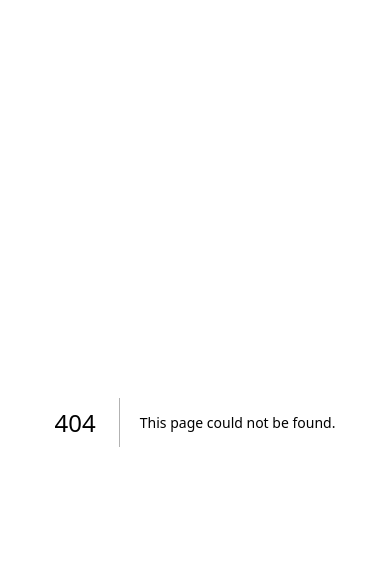
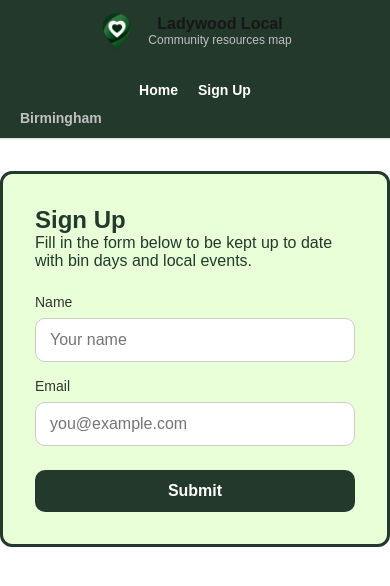
Before and after one commit to fefehacker/Launchpad-Project-Group-10, a Next.js app in the folder ladywood-local/: page /signup in a window 390 px wide. Before the commit this address had no page. Shown: the top 586 px of the page. Built offline with nearby package versions, Linux system fonts and the light colour scheme.

Commit message:
Add signup page, top-header nav, and responsive header styling

```diff
--- a/ladywood-local/app/globals.css
+++ b/ladywood-local/app/globals.css
@@ -18,7 +18,7 @@ body {
 
 body {
   color: var(--foreground);
-  background: var(--background);
+  background: #ffffff;
   font-family: Arial, Helvetica, sans-serif;
   -webkit-font-smoothing: antialiased;
   -moz-osx-font-smoothing: grayscale;
--- a/ladywood-local/app/page.module.css
+++ b/ladywood-local/app/page.module.css
@@ -41,9 +41,43 @@
   flex-direction: row;
 }
 
+.appHeader{
+  display: flex;
+  align-items: center;
+  justify-content: space-between;
+  padding: 12px 20px;
+  border-bottom: 1px solid #e0e0e0;
+  background: #23392C;
+  box-shadow: 0 1px 2px rgba(0, 0, 0, 0.05);
+}
 @media (max-width: 768px) {
   .appMain {
     flex-direction: column-reverse;
+    width: 100%;
+  }
+
+}
+@media (max-width: 600px) {
+  .appHeader {
+    flex-wrap: wrap;
+    row-gap: 12px;
+    justify-content: center;
+    text-align: center;
+  }
+
+  .appHeader > div:first-child {
+    display: flex;
+    flex-direction: column;
+    gap: 12px;
+    width: 100%;
+    align-items: center;
+  }
+
+  .appHeader nav {
+    display: flex;
+    flex-wrap: wrap;
+    justify-content: center;
+    gap: 12px;
     width: 100%;
   }
 }
--- /dev/null
+++ b/ladywood-local/app/signup/page.tsx
@@ -0,0 +1,96 @@
+import Link from 'next/link'
+import styles from '../page.module.css'
+
+export default function SignupPage() {
+  return (
+    <main>
+      <header className={styles.appHeader}>
+        <div style={{ display: 'flex', alignItems: 'center', gap: 32 }}>
+          <div style={{ display: 'flex', alignItems: 'center', gap: 12 }}>
+            <img
+              src="/logo.png"
+              alt="Ladywood Local logo"
+              style={{
+                width: 38,
+                height: 38,
+                borderRadius: '50%',
+                objectFit: 'cover',
+              }}
+            />
+            <div>
+              <div style={{ fontSize: 16, fontWeight: 700 }}>Ladywood Local</div>
+              <div style={{ fontSize: 12, color: '#c1c0c0' }}>
+                Community resources map
+              </div>
+            </div>
+          </div>
+          <nav style={{ display: 'flex', gap: 20, alignItems: 'center' }}>
+            <Link href="/" style={{ color: '#ffffff', textDecoration: 'none', fontSize: 14, fontWeight: 600 }}>
+              Home
+            </Link>
+            <Link href="/signup" style={{ color: '#ffffff', textDecoration: 'none', fontSize: 14, fontWeight: 600 }}>
+              Sign Up
+            </Link>
+          </nav>
+        </div>
+        <div style={{ color: '#c1c0c0', fontSize: 14, fontWeight: 600 }}>
+          Birmingham
+        </div>
+      </header>
+      <section style={{ color: '#23392C', padding: '32px', maxWidth: 520, border: '3px solid #23392C', borderRadius: 12, margin: '32px auto', background: '#E9FFD8' }}>
+        <h1>Sign Up</h1>
+        <p>Fill in the form below to be kept up to date with bin days and local events.</p>
+        <form style={{ display: 'grid', gap: 16, marginTop: 24 }}>
+          <label style={{ display: 'grid', gap: 8, fontSize: 14, color: '#333' }}>
+            Name
+            <input
+              type="text"
+              name="name"
+              placeholder="Your name"
+              style={{
+                backgroundColor: '#ffffff',
+                color: '#333',
+                padding: '12px 14px',
+                borderRadius: 10,
+                border: '1px solid #ccc',
+                fontSize: 16,
+              }}
+            />
+          </label>
+          <label style={{ display: 'grid', gap: 8, fontSize: 14, color: '#333' }}>
+            Email
+            <input
+              type="email"
+              name="email"
+              placeholder="you@example.com"
+              style={{
+                backgroundColor: '#ffffff',
+                color: '#333',
+                padding: '12px 14px',
+                borderRadius: 10,
+                border: '1px solid #ccc',
+                fontSize: 16,
+              }}
+            />
+          </label>
+          <button
+            type="submit"
+            style={{
+              padding: '12px 18px',
+              borderRadius: 10,
+              border: 'none',
+              backgroundColor: '#23392C',
+              color: '#ffffff',
+              fontSize: 16,
+              fontWeight: 600,
+              cursor: 'pointer',
+              marginTop: 8,
+            }}
+          >
+            Submit
+          </button>
+        </form>
+      </section>
+    </main>
+  )
+}
```
Also changed, not shown: ladywood-local/app/page.tsx (+12 -11 lines).
